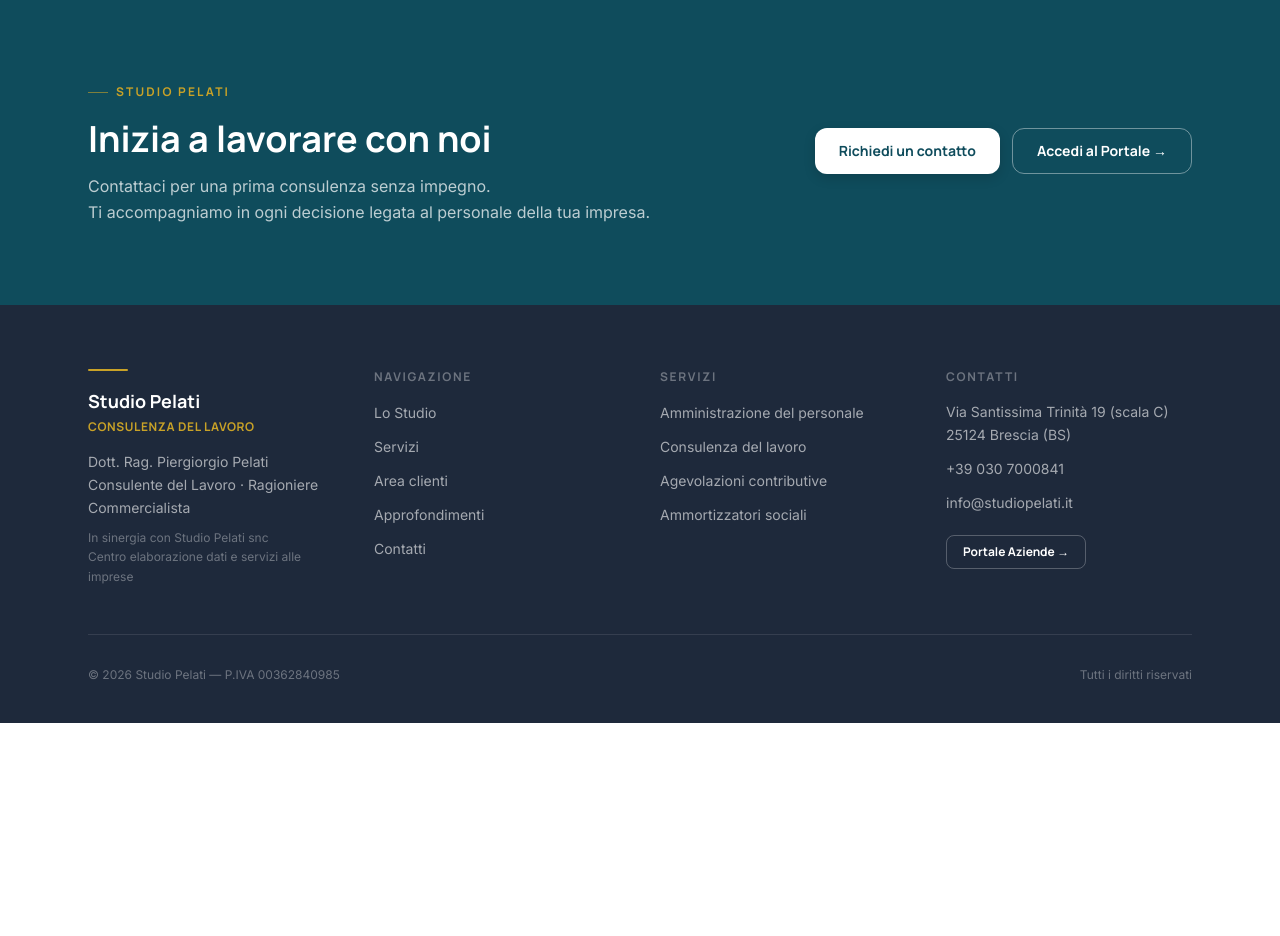
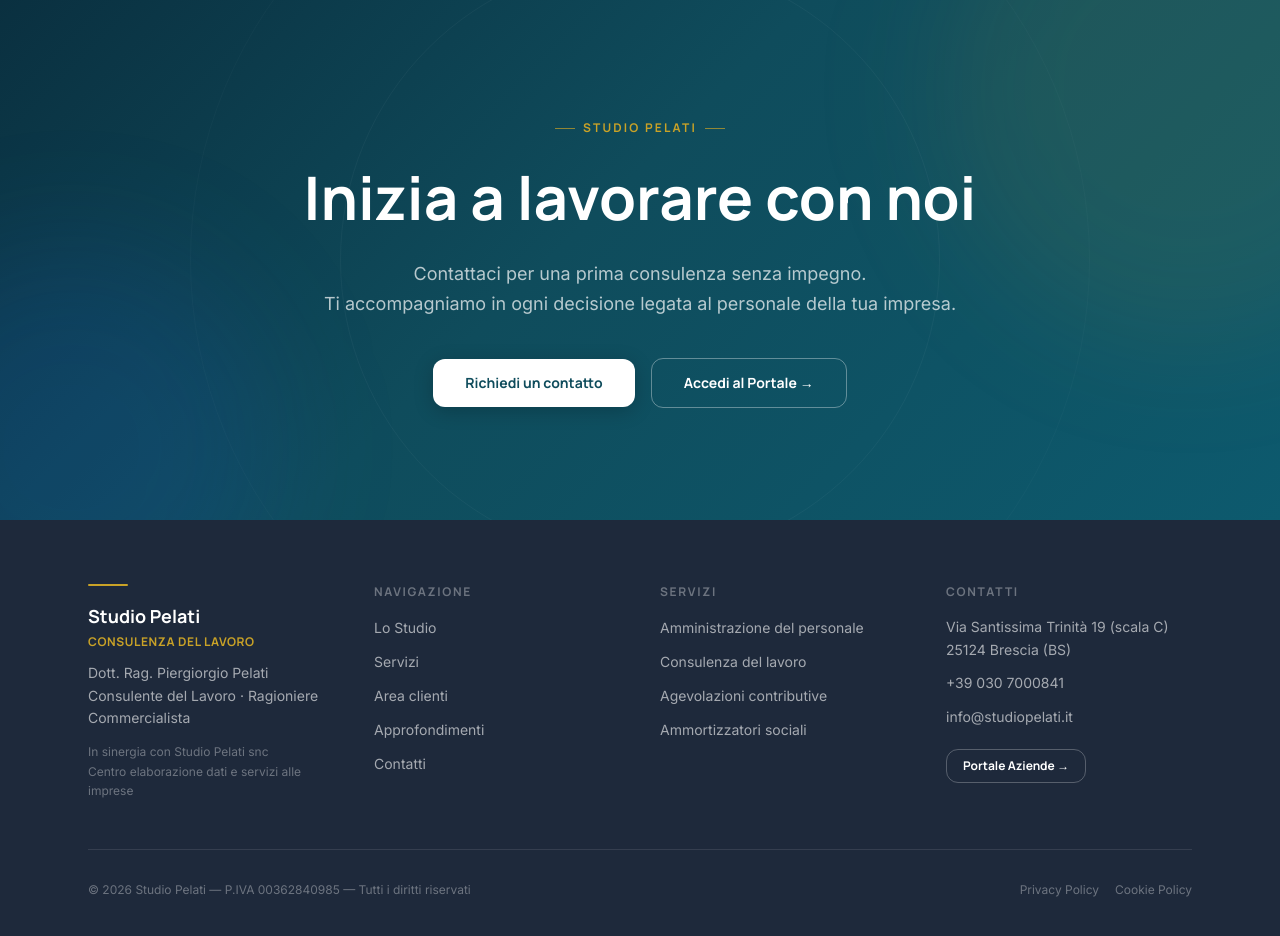
Before and after one commit to studio-lab-blip/sito-studiopelati, a Next.js app: page / in a window 1280 px wide. Shown: the part 4880-5816 px from the top of the page. Before the commit the page ends 5603 px from the top, so only its background shows below. Built offline with nearby package versions, Linux system fonts and the light colour scheme; no server answers.

Commit message:
polish: uniforma shadows/radii/icons, CTA centrata con gradient e blobs, footer con logo+privacy+cookie

```diff
--- a/components/cta-section.tsx
+++ b/components/cta-section.tsx
@@ -20,55 +20,92 @@ const PORTAL_URL = process.env.NEXT_PUBLIC_PORTAL_URL ?? "https://portale.studio
 export function CtaSection() {
   return (
     <div className={`${manrope.variable} ${inter.variable}`}>
-      <section style={{ background: "#0F4C5C" }}>
-        <div className="mx-auto max-w-6xl px-6 py-16 md:py-20">
-          <div className="flex flex-col gap-8 sm:flex-row sm:items-center sm:justify-between">
+      <section
+        className="relative overflow-hidden"
+        style={{
+          background: "linear-gradient(135deg, #0a3040 0%, #0F4C5C 45%, #0d5a6e 100%)",
+        }}
+      >
+        {/* Forme decorative di sfondo */}
+        <div
+          aria-hidden
+          className="pointer-events-none absolute -top-40 -right-40 h-[500px] w-[500px] rounded-full blur-3xl"
+          style={{ background: "rgba(201,162,39,0.09)" }}
+        />
+        <div
+          aria-hidden
+          className="pointer-events-none absolute -bottom-32 -left-32 h-[400px] w-[400px] rounded-full blur-3xl"
+          style={{ background: "rgba(37,99,235,0.12)" }}
+        />
+        {/* Cerchio decorativo centrale trasparente */}
+        <div
+          aria-hidden
+          className="pointer-events-none absolute inset-0 flex items-center justify-center"
+        >
+          <div
+            className="h-[600px] w-[600px] rounded-full border"
+            style={{ borderColor: "rgba(255,255,255,0.04)" }}
+          />
+        </div>
+        <div
+          aria-hidden
+          className="pointer-events-none absolute inset-0 flex items-center justify-center"
+        >
+          <div
+            className="h-[900px] w-[900px] rounded-full border"
+            style={{ borderColor: "rgba(255,255,255,0.025)" }}
+          />
+        </div>
 
-            {/* Testo */}
-            <div className="max-w-xl">
-              {/* Badge label */}
+        {/* Contenuto centrato */}
+        <div className="relative mx-auto max-w-4xl px-6 py-20 text-center md:py-28">
+
+          {/* Badge */}
           <span
-                className="mb-4 inline-flex items-center gap-2 text-xs font-semibold uppercase tracking-[0.18em]"
+            className="mb-6 inline-flex items-center gap-2 text-xs font-semibold uppercase tracking-[0.18em]"
             style={{ color: "#C9A227", fontFamily: "var(--font-hero-manrope)" }}
           >
-                <span className="h-px w-5 shrink-0 opacity-60" style={{ background: "#C9A227" }} />
+            <span className="h-px w-5 shrink-0 opacity-70" style={{ background: "#C9A227" }} />
             Studio Pelati
+            <span className="h-px w-5 shrink-0 opacity-70" style={{ background: "#C9A227" }} />
           </span>
 
+          {/* Titolo grande */}
           <h2
-                className="mb-3 text-3xl font-bold leading-tight md:text-4xl"
+            className="mb-6 text-4xl font-bold leading-tight md:text-5xl lg:text-6xl"
             style={{ color: "#FFFFFF", fontFamily: "var(--font-hero-manrope)" }}
           >
             Inizia a lavorare con noi
           </h2>
+
+          {/* Testo motivazionale */}
           <p
-                className="text-base leading-relaxed"
-                style={{ color: "rgba(255,255,255,0.72)", fontFamily: "var(--font-hero-inter)" }}
+            className="mx-auto mb-10 max-w-2xl text-base leading-relaxed md:text-lg"
+            style={{ color: "rgba(255,255,255,0.70)", fontFamily: "var(--font-hero-inter)" }}
           >
-                Contattaci per una prima consulenza senza impegno.<br className="hidden sm:block" />
+            Contattaci per una prima consulenza senza impegno.<br />
             Ti accompagniamo in ogni decisione legata al personale della tua impresa.
           </p>
-            </div>
 
-            {/* Bottoni */}
-            <div className="flex shrink-0 flex-wrap gap-3">
+          {/* CTA buttons centrati */}
+          <div className="flex flex-wrap items-center justify-center gap-4">
             <Link
               href="/contatti"
-                className="inline-flex items-center rounded-xl px-6 py-3 text-sm font-semibold transition-all duration-200 hover:-translate-y-0.5 hover:shadow-lg"
+              className="inline-flex items-center rounded-xl px-8 py-3.5 text-sm font-semibold transition-all duration-200 hover:-translate-y-0.5"
               style={{
                 background: "#FFFFFF",
                 color: "#0F4C5C",
                 fontFamily: "var(--font-hero-manrope)",
-                  boxShadow: "0 4px 12px rgba(0,0,0,0.15)",
+                boxShadow: "0 4px 20px rgba(0,0,0,0.20)",
               }}
             >
               Richiedi un contatto
             </Link>
             <a
               href={PORTAL_URL}
-                className="inline-flex items-center rounded-xl border px-6 py-3 text-sm font-semibold text-white transition-all duration-200 hover:-translate-y-0.5 hover:bg-white/10"
+              className="inline-flex items-center rounded-xl border px-8 py-3.5 text-sm font-semibold text-white transition-all duration-200 hover:-translate-y-0.5 hover:bg-white/10"
               style={{
-                  borderColor: "rgba(255,255,255,0.40)",
+                borderColor: "rgba(255,255,255,0.35)",
                 fontFamily: "var(--font-hero-manrope)",
               }}
             >
@@ -77,7 +114,6 @@ export function CtaSection() {
           </div>
 
         </div>
-        </div>
       </section>
     </div>
   );
--- a/components/footer.tsx
+++ b/components/footer.tsx
@@ -1,4 +1,5 @@
 import { Manrope, Inter } from "next/font/google";
+import Image from "next/image";
 import Link from "next/link";
 
 const manrope = Manrope({
@@ -17,6 +18,17 @@ const inter = Inter({
 
 const PORTAL_URL = process.env.NEXT_PUBLIC_PORTAL_URL ?? "https://portale.studiopelati.it";
 
+async function fetchLogoUrl(): Promise<string | null> {
+  try {
+    const res = await fetch(`${PORTAL_URL}/api/public/studio`, { next: { revalidate: 3600 } });
+    if (!res.ok) return null;
+    const data = await res.json();
+    return (data as { logo_url?: string | null }).logo_url ?? null;
+  } catch {
+    return null;
+  }
+}
+
 const NAV_LINKS = [
   { href: "/lo-studio",       label: "Lo Studio" },
   { href: "/servizi",         label: "Servizi" },
@@ -32,7 +44,8 @@ const SERVIZI = [
   "Ammortizzatori sociali",
 ];
 
-export function Footer() {
+export async function Footer() {
+  const logoUrl = await fetchLogoUrl();
   const year = new Date().getFullYear();
 
   return (
@@ -47,6 +60,17 @@ export function Footer() {
 
           {/* Col 1 — Brand */}
           <div className="sm:col-span-2 lg:col-span-1">
+            {logoUrl ? (
+              <Image
+                src={logoUrl}
+                alt="Studio Pelati"
+                width={140}
+                height={48}
+                className="mb-5 h-10 w-auto object-contain brightness-0 invert"
+                unoptimized
+              />
+            ) : (
+              <>
                 <div
                   className="mb-4 h-0.5 w-10 rounded-full"
                   style={{ background: "#C9A227" }}
@@ -57,14 +81,16 @@ export function Footer() {
                 >
                   Studio Pelati
                 </p>
+              </>
+            )}
             <p
-              className="mb-4 text-xs font-semibold uppercase tracking-wider"
+              className="mb-1 text-xs font-semibold uppercase tracking-wider"
               style={{ color: "#C9A227", fontFamily: "var(--font-hero-manrope)" }}
             >
               Consulenza del Lavoro
             </p>
             <p
-              className="mb-2 text-sm leading-relaxed text-white/60"
+              className="mb-3 mt-3 text-sm leading-relaxed text-white/60"
               style={{ fontFamily: "var(--font-hero-inter)" }}
             >
               Dott. Rag. Piergiorgio Pelati<br />
@@ -163,7 +189,7 @@ export function Footer() {
 
             <a
               href={PORTAL_URL}
-              className="inline-flex items-center rounded-lg border border-white/25 px-4 py-2 text-xs font-semibold text-white transition-colors duration-200 hover:border-white/50 hover:bg-white/10"
+              className="inline-flex items-center rounded-xl border border-white/25 px-4 py-2 text-xs font-semibold text-white transition-colors duration-200 hover:border-white/50 hover:bg-white/10"
               style={{ fontFamily: "var(--font-hero-manrope)" }}
             >
               Portale Aziende →
@@ -174,20 +200,30 @@ export function Footer() {
 
         {/* Bottom bar */}
         <div
-          className="mt-12 flex flex-col gap-2 border-t border-white/10 pt-8 sm:flex-row sm:justify-between"
+          className="mt-12 flex flex-col gap-3 border-t border-white/10 pt-8 sm:flex-row sm:items-center sm:justify-between"
         >
           <span
             className="text-xs text-white/35"
             style={{ fontFamily: "var(--font-hero-inter)" }}
           >
-            © {year} Studio Pelati — P.IVA 00362840985
+            © {year} Studio Pelati — P.IVA 00362840985 — Tutti i diritti riservati
           </span>
-          <span
-            className="text-xs text-white/35"
+          <div className="flex flex-wrap gap-4">
+            <Link
+              href="/privacy"
+              className="text-xs text-white/35 transition-colors hover:text-white/60"
               style={{ fontFamily: "var(--font-hero-inter)" }}
             >
-            Tutti i diritti riservati
-          </span>
+              Privacy Policy
+            </Link>
+            <Link
+              href="/cookie-policy"
+              className="text-xs text-white/35 transition-colors hover:text-white/60"
+              style={{ fontFamily: "var(--font-hero-inter)" }}
+            >
+              Cookie Policy
+            </Link>
+          </div>
         </div>
 
       </div>
--- a/components/numeri-client.tsx
+++ b/components/numeri-client.tsx
@@ -108,7 +108,7 @@ export function NumeriClient() {
                 </p>
               ) : (
                 <div
-                  className="mb-4 flex h-11 w-11 items-center justify-center rounded-xl"
+                  className="mb-4 flex h-12 w-12 items-center justify-center rounded-xl"
                   style={{ background: "rgba(15,76,92,0.08)" }}
                 >
                   <Icon className="size-5" style={{ color: "#0F4C5C" }} strokeWidth={1.8} />
--- a/components/perche-client.tsx
+++ b/components/perche-client.tsx
@@ -103,16 +103,16 @@ export function PercheClient() {
               className="group relative flex flex-col rounded-2xl border bg-white p-8 transition-all duration-300"
               style={{
                 borderColor: "#E2E8F0",
-                boxShadow: "0 2px 12px rgba(0,0,0,0.05)",
+                boxShadow: "0 2px 12px rgba(0,0,0,0.06)",
               }}
               onMouseEnter={(e) => {
                 (e.currentTarget as HTMLDivElement).style.transform = "translateY(-3px)";
-                (e.currentTarget as HTMLDivElement).style.boxShadow = "0 10px 28px rgba(0,0,0,0.09)";
+                (e.currentTarget as HTMLDivElement).style.boxShadow = "0 12px 28px rgba(0,0,0,0.10)";
                 (e.currentTarget as HTMLDivElement).style.borderColor = "rgba(15,76,92,0.20)";
               }}
               onMouseLeave={(e) => {
                 (e.currentTarget as HTMLDivElement).style.transform = "translateY(0)";
-                (e.currentTarget as HTMLDivElement).style.boxShadow = "0 2px 12px rgba(0,0,0,0.05)";
+                (e.currentTarget as HTMLDivElement).style.boxShadow = "0 2px 12px rgba(0,0,0,0.06)";
                 (e.currentTarget as HTMLDivElement).style.borderColor = "#E2E8F0";
               }}
             >
```
Also changed, not shown: components/approfondimenti-client.tsx (+4 -4 lines). Lines whose indentation alone changed are shown as unchanged.
